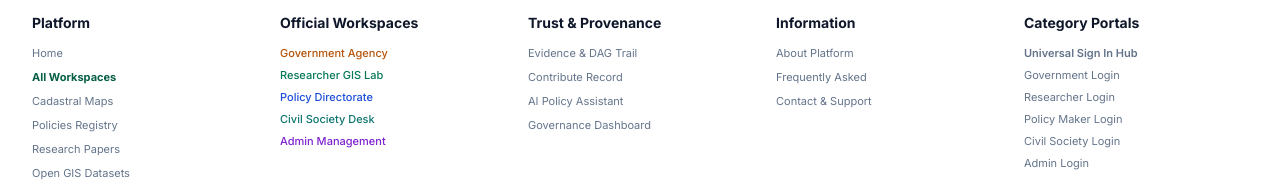
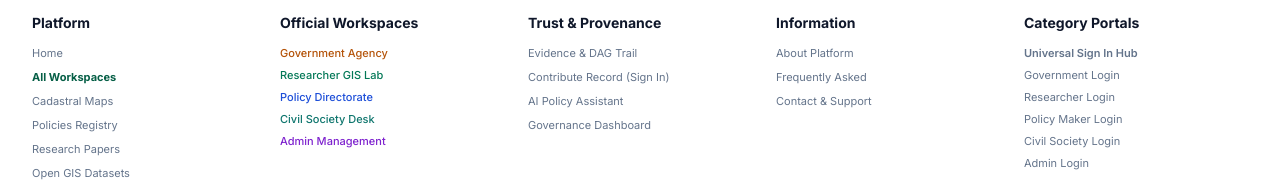
Before and after one commit to suryanshukr3078-sketch/bhoomitra, a Next.js app in the folder apps/web/: page / in a window 1280 px wide. Shown: the part 2411-2593 px from the top of the page. Built offline with nearby package versions, Linux system fonts and the light colour scheme; no server answers.

Commit message:
feat(web): direct footer contribute link through sign in portal

```diff
--- a/apps/web/src/app/layout.tsx
+++ b/apps/web/src/app/layout.tsx
@@ -112,7 +112,7 @@ export default function RootLayout({
                   <div className="font-bold text-slate-900 text-sm">Trust & Provenance</div>
                   <ul className="space-y-2 text-[11px]">
                     <li><a href="/evidence" className="hover:text-emerald-700">Evidence & DAG Trail</a></li>
-                    <li><a href="/contribute" className="hover:text-emerald-700">Contribute Record</a></li>
+                    <li><a href="/login?redirect=/contribute" className="hover:text-emerald-700">Contribute Record (Sign In)</a></li>
                     <li><a href="/assistant" className="hover:text-emerald-700">AI Policy Assistant</a></li>
                     <li><a href="/dashboard" className="hover:text-emerald-700">Governance Dashboard</a></li>
                   </ul>
```
